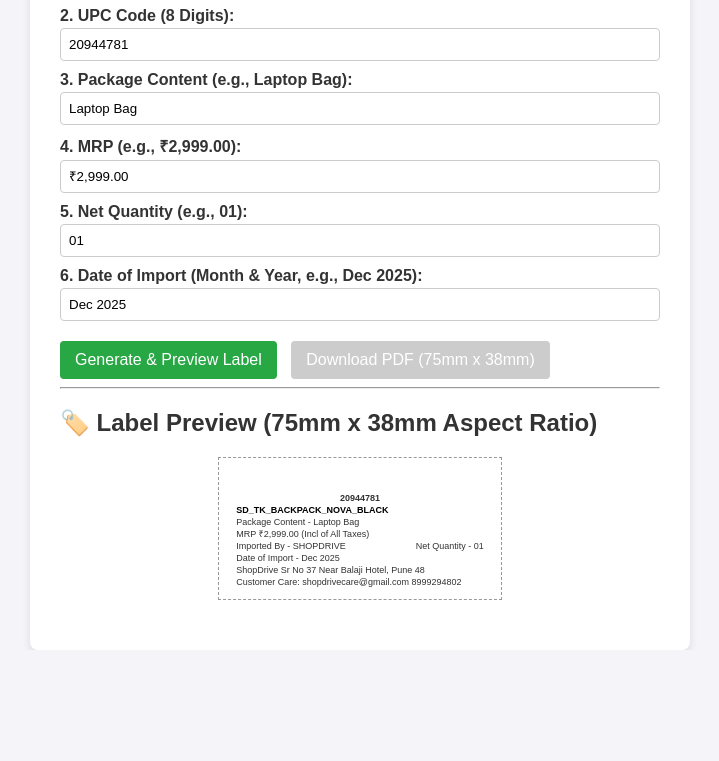
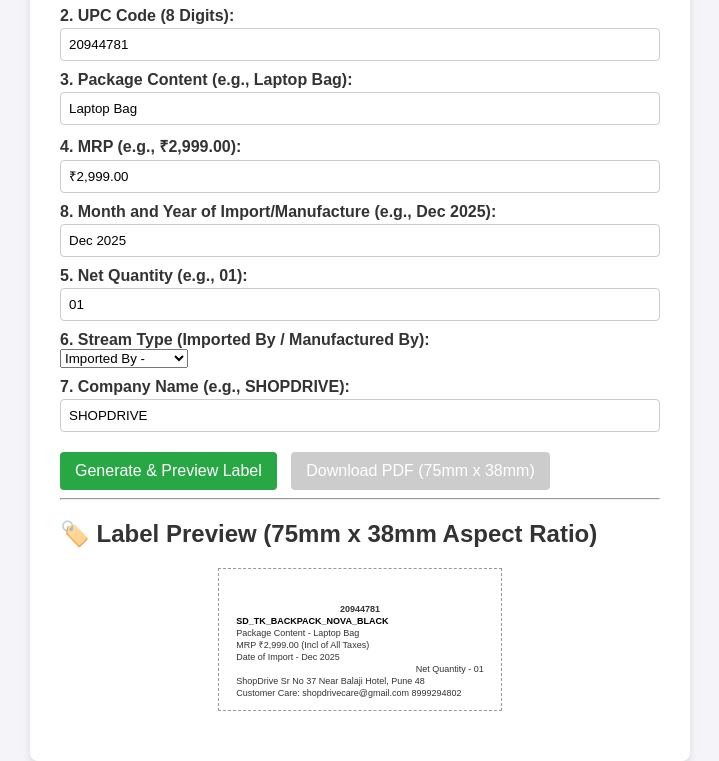
Before and after one commit to Rahul2254/Detailed_Barcode_Generator, a plain HTML site: page index.html in a window 1280 px wide. Shown: the part 188-949 px from the top of the page, without its empty margins (280-999 px from the left). Before the commit the page ends 838 px from the top, so only its background shows below. Drawn offline with nearby package versions, Linux system fonts and the light colour scheme; a script that the page names is missing.

Commit message:
Update index.html

```diff
--- a/index.html
+++ b/index.html
@@ -29,11 +29,24 @@
             <label for="mrp-input">4. MRP (e.g., ₹2,999.00):</label>
             <input type="text" id="mrp-input" value="₹2,999.00">
 
+            <label for="doi-input">8. Month and Year of Import/Manufacture (e.g., Dec 2025):</label>
+            <input type="text" id="doi-input" value="Dec 2025">
+
             <label for="net-quantity-input">5. Net Quantity (e.g., 01):</label>
             <input type="text" id="net-quantity-input" value="01">
 
-            <label for="doi-input">6. Date of Import (Month & Year, e.g., Dec 2025):</label>
-            <input type="text" id="doi-input" value="Dec 2025">
+            <label for="stream-select">6. Stream Type (Imported By / Manufactured By):</label>
+             <select id="stream-select">
+                 <option value="Imported By -">Imported By -</option>
+                 <option value="Manufactured By-">Manufactured By-</option>
+             </select>
+
+            <label for="company-input">7. Company Name (e.g., SHOPDRIVE):</label>
+            <input type="text" id="company-input" value="SHOPDRIVE">
+
+
+
+
 
             <button onclick="generateLabel()">Generate & Preview Label</button>
             <button onclick="downloadPDF()" id="download-btn" disabled>Download PDF (75mm x 38mm)</button>
@@ -55,12 +68,15 @@
                 <p id="label-mrp" class="mrp-text"></p>
 
                 <div class="split-line">
-                    <p class="small-detail-text">Imported By - SHOPDRIVE</p>
-                    <p id="label-quantity" class="small-detail-text"></p>
+                    <p class="small-detail-text">
+                        <span id="label-doi-prefix">Date of Import - </span>
+                        <span id="label-doi"></span>
+                    </p>
                 </div>
 
                 <div class="split-line">
-                    <p class="small-detail-text">Date of Import - <span id="label-doi"></span></p>
+                     <p id="label-stream" class="small-detail-text"></p>
+                     <p id="label-quantity" class="small-detail-text"></p>
                 </div>
 
                 <p class="footer-text">ShopDrive Sr No 37 Near Balaji Hotel, Pune 48</p>
```
